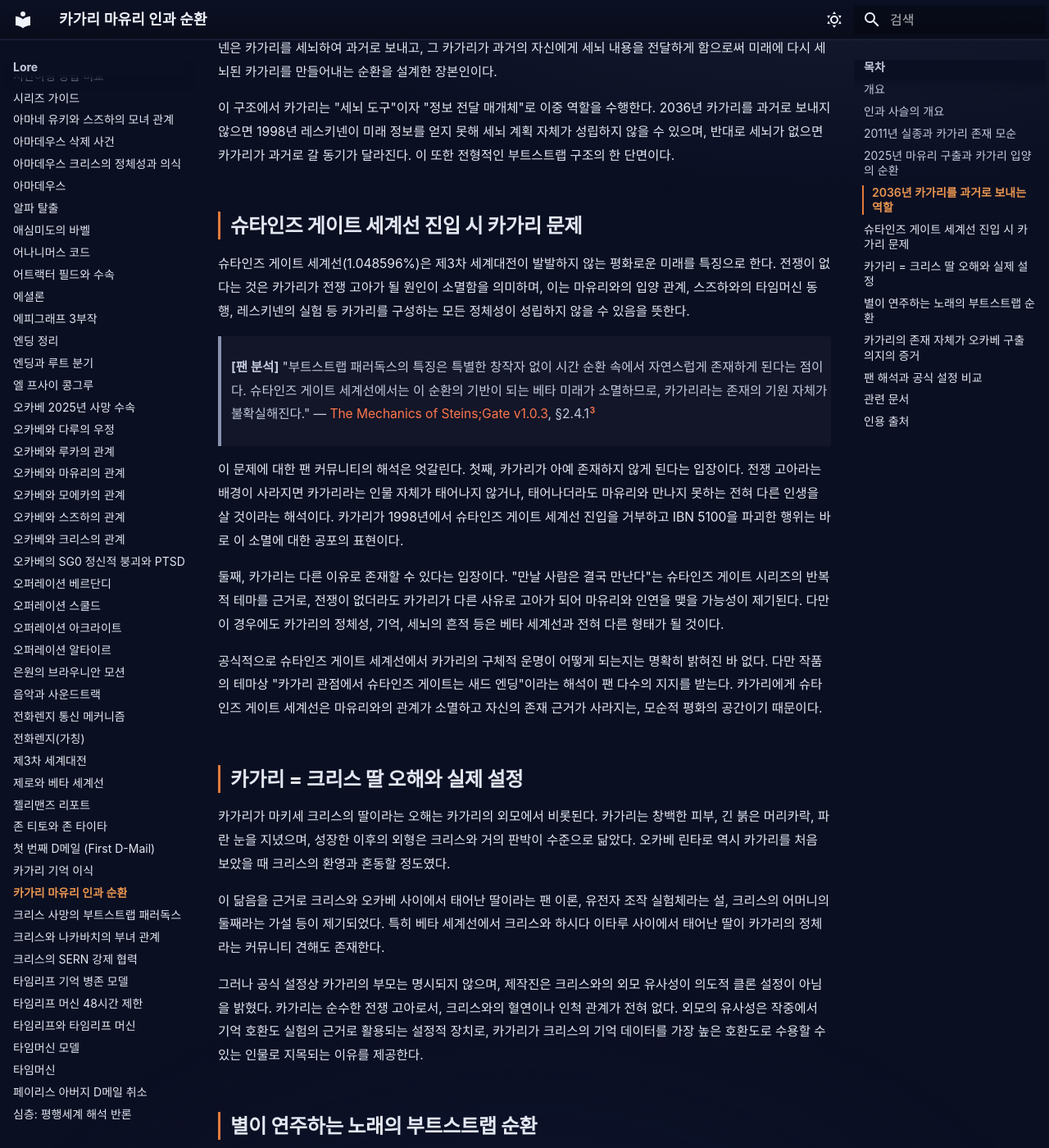
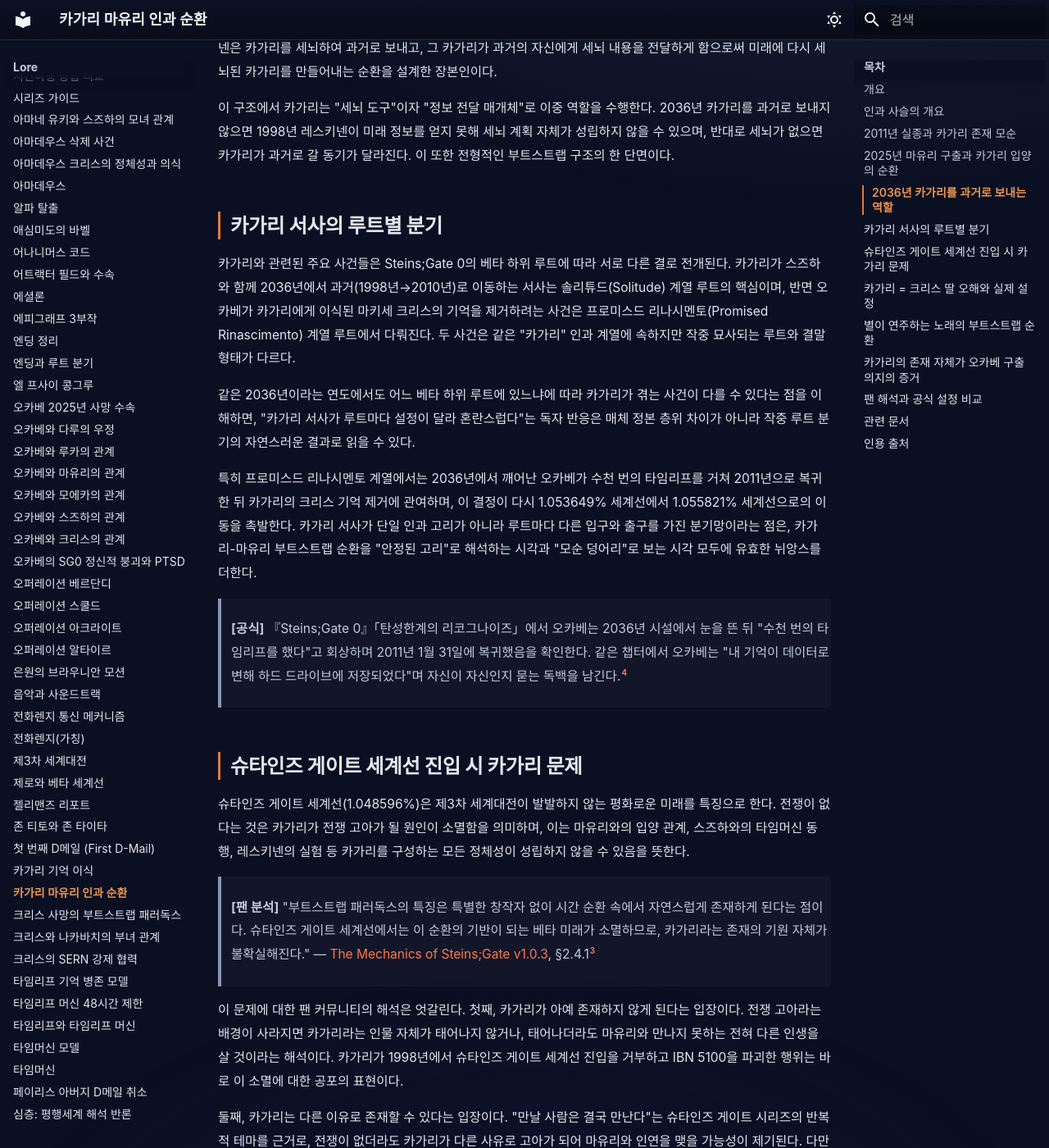
Before and after one commit to sgwiki/sgwiki.github.io, an MkDocs documentation site: the page built from wiki/lore/카가리-마유리-인과-순환.md, in a window 1280 px wide and 1400 px high, scrolled down 2957 px. Shown: the whole window at 82% size. Built offline with MkDocs 1.6.1 and Material for MkDocs 9.7.7, drawn with Linux system fonts in a browser that asks for light colours; some web fonts are replaced; some of the changed text lies outside the part shown.

Commit message:
feat(wiki): 카가리-마유리-인과-순환 — P10 03b43240 패치 적용

```diff
--- a/wiki/lore/카가리-마유리-인과-순환.md
+++ b/wiki/lore/카가리-마유리-인과-순환.md
@@ -59,6 +59,16 @@ Steins;Gate 0에서 가장 자주 제기되는 정합성 의문은 "마유리가
 그러나 이 행위의 진정한 인과적 의미는 단순한 대피가 아니다. 카가리를 1998년으로 보내는 것이 과거의 레스키넨과 접촉하게 만들고, 그 레스키넨이 미래에 카가리를 세뇌하게 되는 자기 완결적 인과 고리를 형성한다. 알렉시스 레스키넨은 카가리를 세뇌하여 과거로 보내고, 그 카가리가 과거의 자신에게 세뇌 내용을 전달하게 함으로써 미래에 다시 세뇌된 카가리를 만들어내는 순환을 설계한 장본인이다.
 
 이 구조에서 카가리는 "세뇌 도구"이자 "정보 전달 매개체"로 이중 역할을 수행한다. 2036년 카가리를 과거로 보내지 않으면 1998년 레스키넨이 미래 정보를 얻지 못해 세뇌 계획 자체가 성립하지 않을 수 있으며, 반대로 세뇌가 없으면 카가리가 과거로 갈 동기가 달라진다. 이 또한 전형적인 부트스트랩 구조의 한 단면이다.
+
+## 카가리 서사의 루트별 분기
+
+카가리와 관련된 주요 사건들은 Steins;Gate 0의 베타 하위 루트에 따라 서로 다른 결로 전개된다. 카가리가 스즈하와 함께 2036년에서 과거(1998년→2010년)로 이동하는 서사는 솔리튜드(Solitude) 계열 루트의 핵심이며, 반면 오카베가 카가리에게 이식된 마키세 크리스의 기억을 제거하려는 사건은 프로미스드 리나시멘토(Promised Rinascimento) 계열 루트에서 다뤄진다. 두 사건은 같은 "카가리" 인과 계열에 속하지만 작중 묘사되는 루트와 결말 형태가 다르다.
+
+같은 2036년이라는 연도에서도 어느 베타 하위 루트에 있느냐에 따라 카가리가 겪는 사건이 다를 수 있다는 점을 이해하면, "카가리 서사가 루트마다 설정이 달라 혼란스럽다"는 독자 반응은 매체 정본 층위 차이가 아니라 작중 루트 분기의 자연스러운 결과로 읽을 수 있다.
+
+특히 프로미스드 리나시멘토 계열에서는 2036년에서 깨어난 오카베가 수천 번의 타임리프를 거쳐 2011년으로 복귀한 뒤 카가리의 크리스 기억 제거에 관여하며, 이 결정이 다시 1.053649% 세계선에서 1.055821% 세계선으로의 이동을 촉발한다. 카가리 서사가 단일 인과 고리가 아니라 루트마다 다른 입구와 출구를 가진 분기망이라는 점은, 카가리-마유리 부트스트랩 순환을 "안정된 고리"로 해석하는 시각과 "모순 덩어리"로 보는 시각 모두에 유효한 뉘앙스를 더한다.
+
+> **[공식]** 『Steins;Gate 0』「탄성한계의 리코그나이즈」에서 오카베는 2036년 시설에서 눈을 뜬 뒤 "수천 번의 타임리프를 했다"고 회상하며 2011년 1월 31일에 복귀했음을 확인한다. 같은 챕터에서 오카베는 "내 기억이 데이터로 변해 하드 드라이브에 저장되었다"며 자신이 자신인지 묻는 독백을 남긴다.[^4]
 
 ## 슈타인즈 게이트 세계선 진입 시 카가리 문제
 
@@ -123,3 +133,4 @@ Steins;Gate 0 본편 시점(2010-2011년)에서 카가리가 이미 존재한다
 [^1]: [슈타게 공식 QA자료집](../근거자료/공식/qa-자료집.md) — 어트랙터 필드의 정의와 수속 범위 설명 요약.
 [^2]: [The Mechanics of Steins;Gate v1.0.3](../근거자료/비공식/mechanics-of-steins-gate/ch3.md), §3.1.2 — 카가리 관련 베타 어트랙터 필드 인과 구조 분석.
 [^3]: [The Mechanics of Steins;Gate v1.0.3](../근거자료/비공식/mechanics-of-steins-gate/ch2.md), §2.4.1 — 부트스트랩 패러독스의 정의와 슈타인즈 게이트 세계선에서의 함의.
+[^4]: 『Steins;Gate 0』「탄성한계의 리코그나이즈」 — 2036년 오카베 각성과 수천 번의 타임리프, 기억 데이터 저장 독백 발췌.
```
